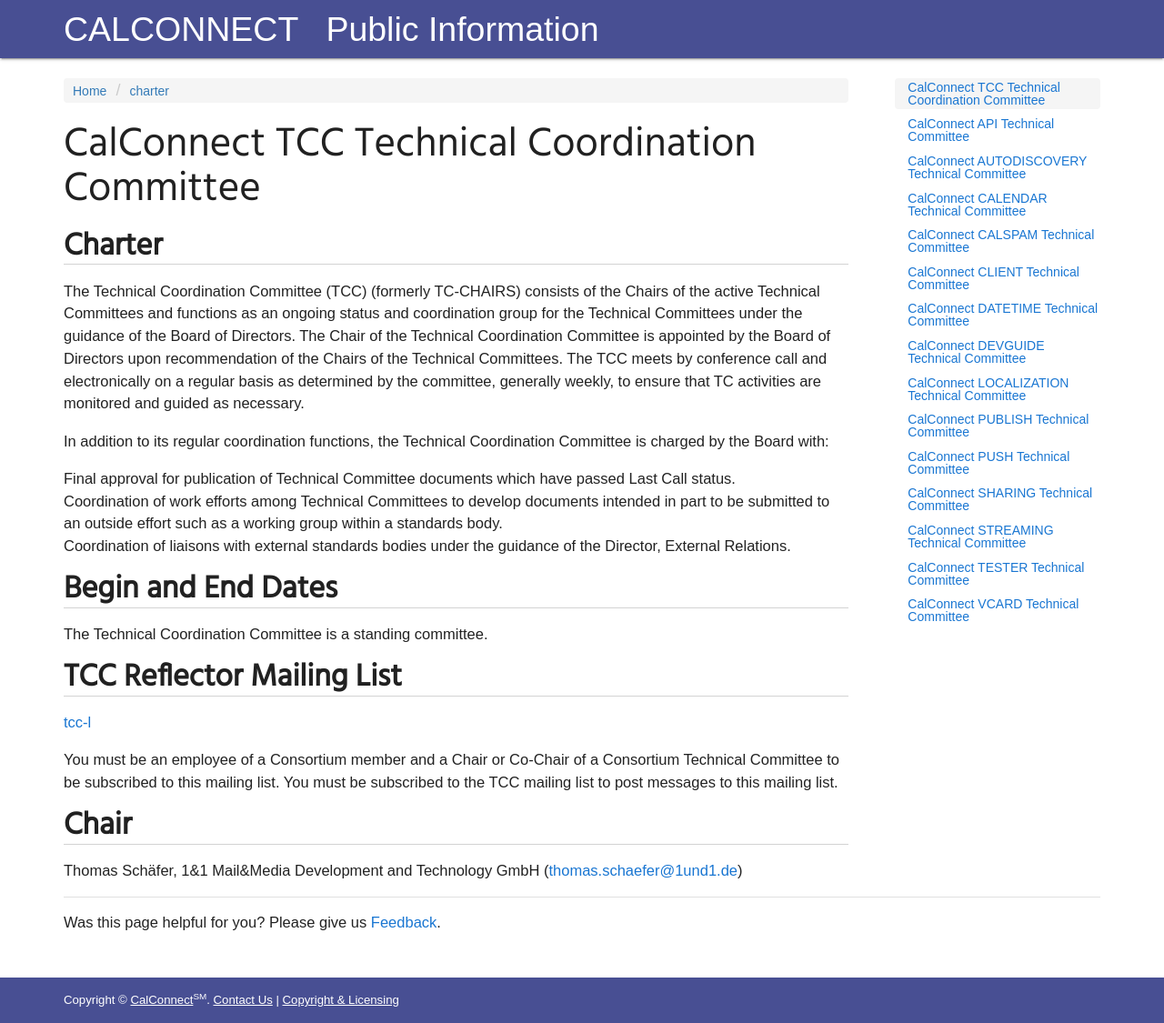
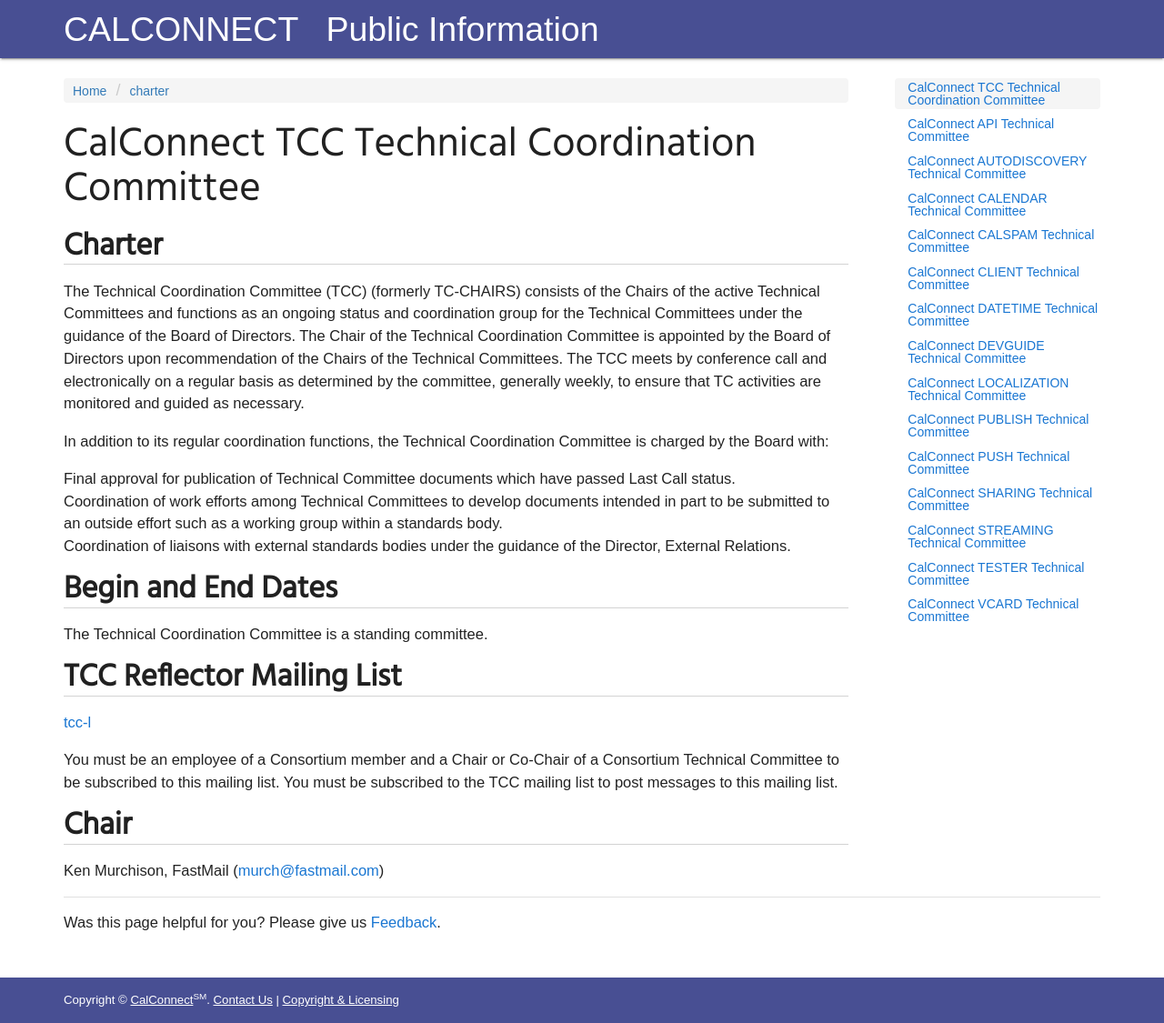
Before and after one commit to CalConnect/public, a Jekyll site: the page built from _pages/charter/charter-TCC.md, in a window 1280 px wide. Shown: the whole page at 91% size. Built offline with Jekyll 4.4.1, drawn with Linux system fonts in a browser that asks for light colours; some web fonts are replaced.

Commit message:
Update charter-TCC.md
Update chair :-)

```diff
--- a/_pages/charter/charter-TCC.md
+++ b/_pages/charter/charter-TCC.md
@@ -31,4 +31,4 @@ You must be an employee of a Consortium member and a Chair or Co-Chair of a Cons
 
 ## Chair
 
-Thomas Schäfer, 1&1 Mail&Media Development and Technology GmbH ([thomas.schaefer@1und1.de](mailto:thomas.schaefer@1und1.de))
+Ken Murchison, FastMail ([murch@fastmail.com](mailto:murch@fastmail.com))
```
